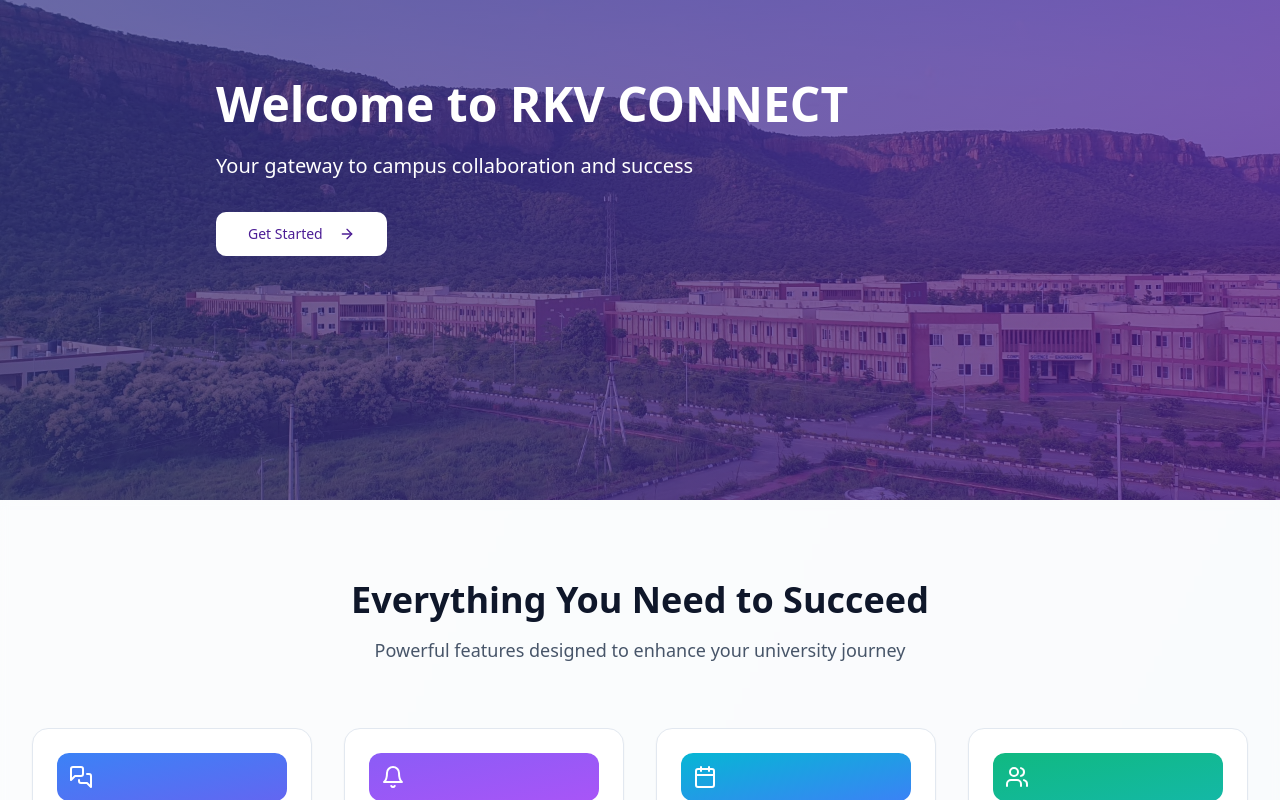
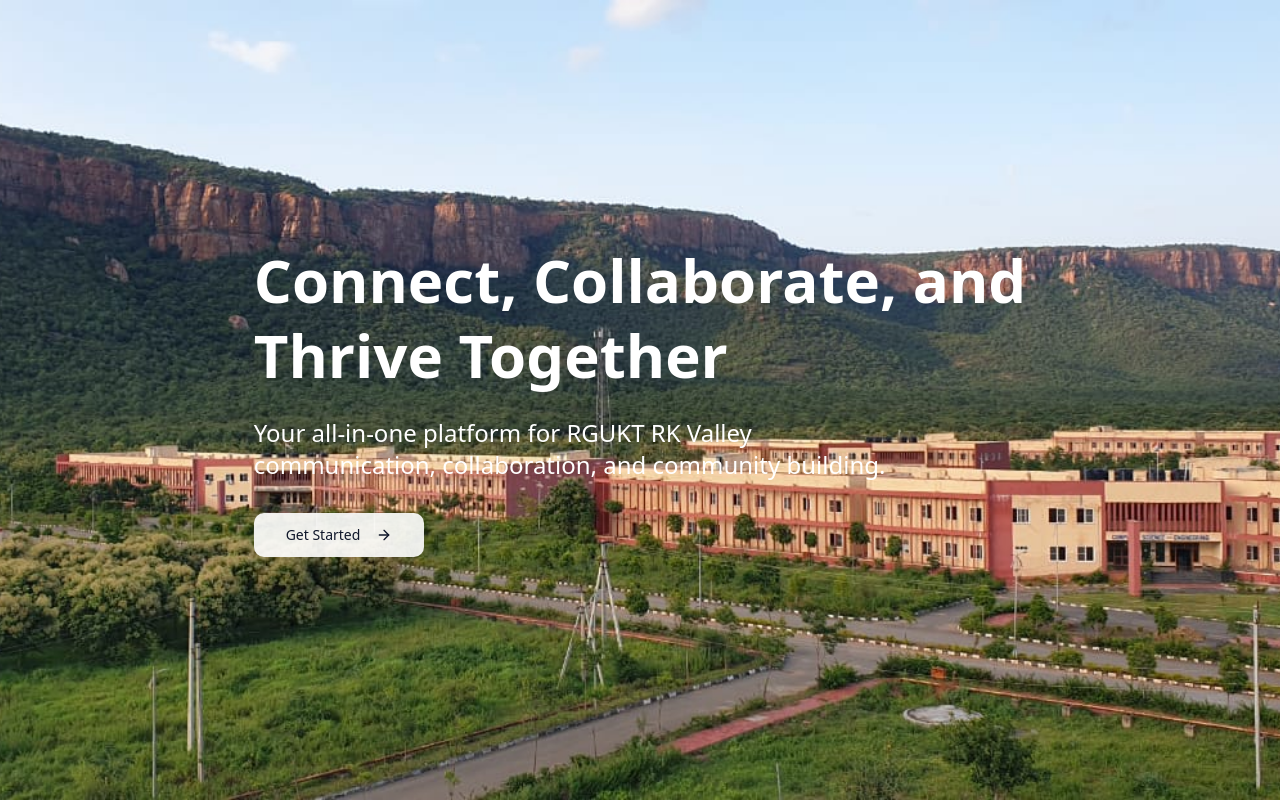
Before and after one commit to AKHIL-454/Campus-Connect-App, a React (Vite) app: page / in a window 1280 px wide. Shown: the top 800 px of the page. Built offline with nearby package versions, Linux system fonts and the light colour scheme.

Commit message:
Improve hero banner
Updated hero banner image and text to improve visual appeal and clarity.  The banner now uses a full-screen image and updated text as requested.

```diff
--- a/src/pages/Landing.tsx
+++ b/src/pages/Landing.tsx
@@ -102,19 +102,27 @@ const Landing = () => {
   return (
     <div className="min-h-screen">
       {/* Hero Banner */}
-      <div className="relative h-[500px] w-full">
+      <div className="relative h-screen w-full">
         <img
-          src="/lovable-uploads/f04b1e56-688c-4131-b57a-54bbb5f6fee3.png"
-          alt="RKV Campus"
+          src="/lovable-uploads/5f57938e-039a-43b1-a474-9b831e8ebee6.png"
+          alt="RGUKT RK Valley Campus"
           className="w-full h-full object-cover"
         />
-        <div className="absolute inset-0 bg-gradient-to-r from-indigo-900/70 to-violet-900/70">
-          <div className="max-w-4xl mx-auto px-6 py-20 text-white">
-            <h1 className="text-5xl font-bold mb-6">Welcome to RKV CONNECT</h1>
-            <p className="text-xl mb-8">Your gateway to campus collaboration and success</p>
+        <div className="absolute inset-0 flex items-center">
+          <div className="max-w-4xl mx-auto px-6 text-white drop-shadow-2xl">
+            <h1 className="text-6xl font-bold mb-6 leading-tight">
+              Connect, Collaborate, and<br />
+              Thrive Together
+            </h1>
+            <p className="text-2xl mb-8 max-w-2xl">
+              Your all-in-one platform for RGUKT RK Valley communication, collaboration, and community building.
+            </p>
             <div className="flex gap-4">
               <SignInButton mode="modal" afterSignInUrl="/home">
-                <Button size="lg" className="bg-white text-violet-900 hover:bg-white/90">
+                <Button
+                  size="lg"
+                  className="bg-white/90 backdrop-blur-sm text-slate-900 hover:bg-white"
+                >
                   Get Started
                   <ArrowRight className="ml-2 h-4 w-4" />
                 </Button>
```
Also changed, not shown: public/lovable-uploads/5f57938e-039a-43b1-a474-9b831e8ebee6.png (added).
